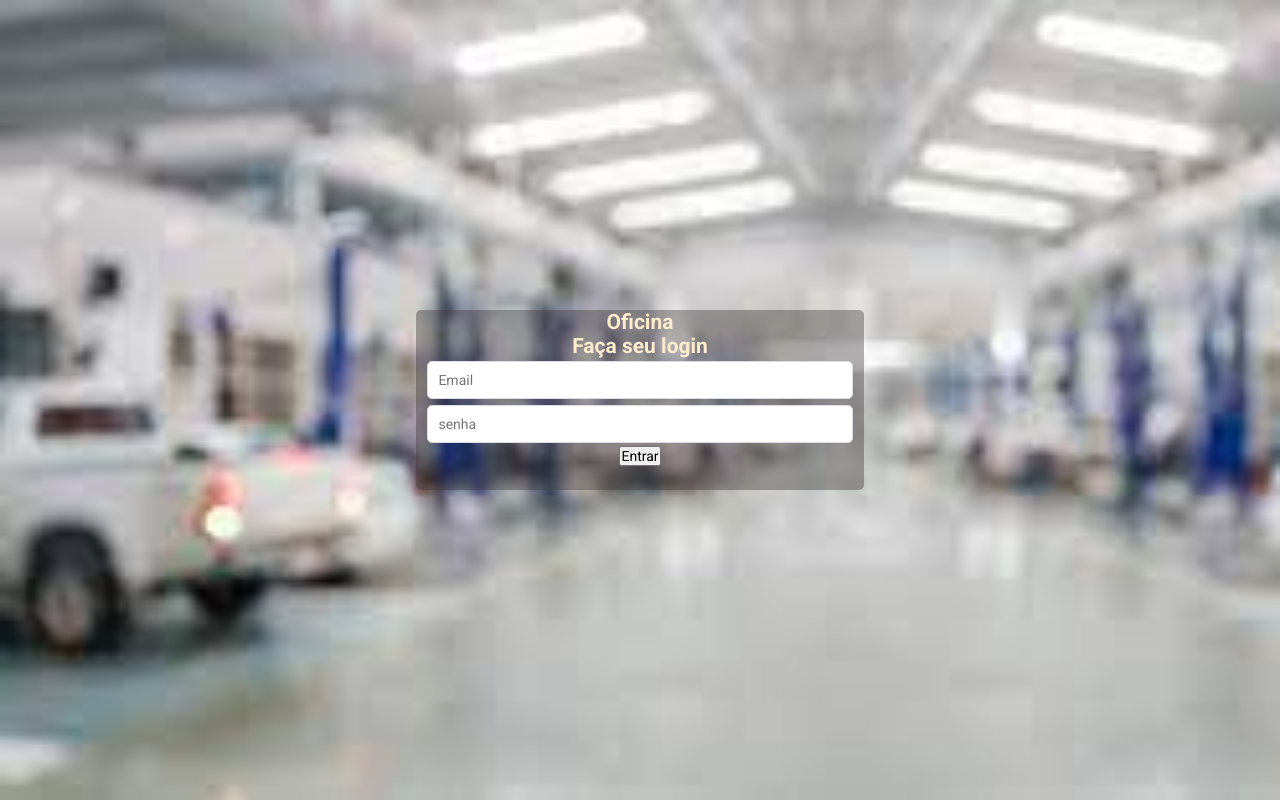
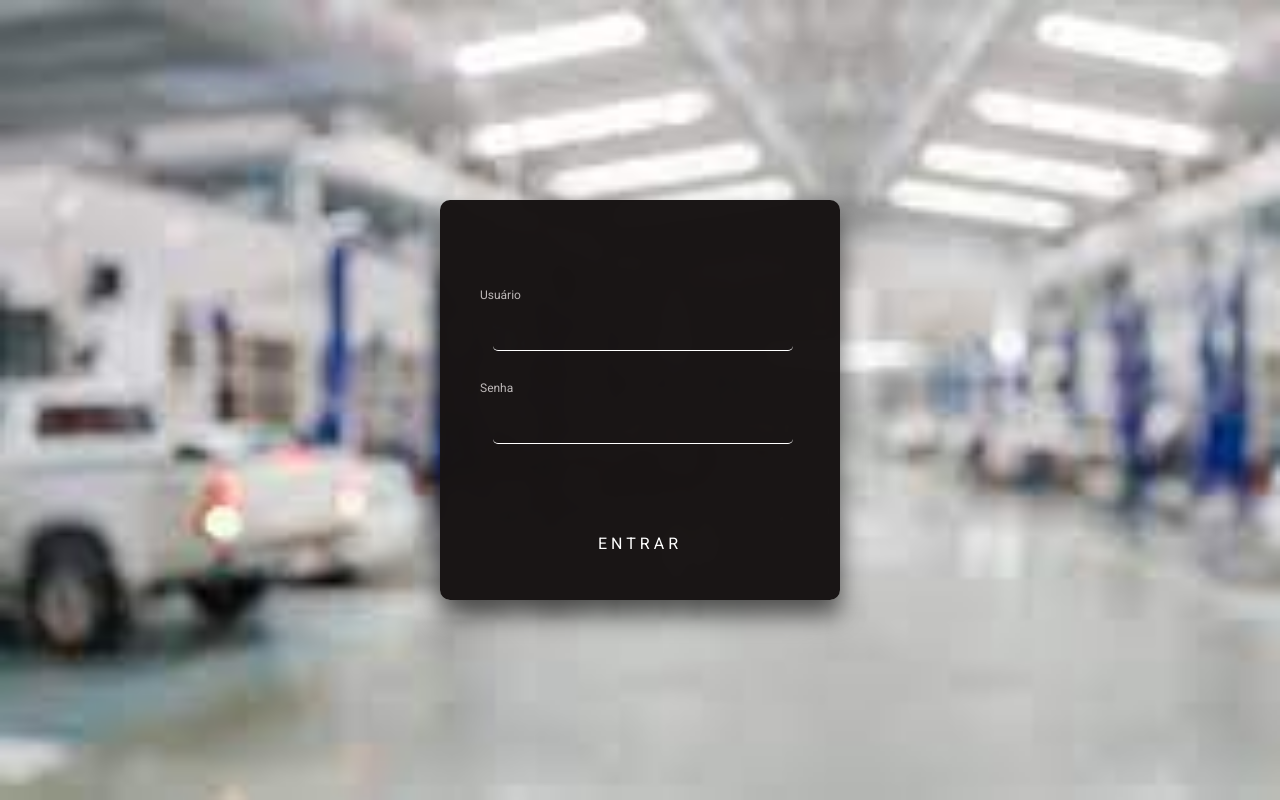
Before and after one commit to Iudhyy/Oficina-front, a React (Create React App) app: page / in a window 1280 px wide. Built offline with nearby package versions, Linux system fonts and the light colour scheme.

Commit message:
atualização do dia

```diff
--- a/src/componentes/Menu/index.js
+++ b/src/componentes/Menu/index.js
@@ -1,5 +1,6 @@
 import {FiUser,FiTruck,FiBriefcase,FiLayers,FiAnchor,FiPackage,FiTrendingUp,FiUserPlus,FiSlack,FiServer,FiShoppingCart,FiShoppingBag} from "react-icons/fi";
 import { GoFile,GoOrganization } from "react-icons/go";
+import { IoIosCar } from "react-icons/io";
 export default function Menu(){
     return(
         <div className="menu">
@@ -26,6 +27,8 @@ export default function Menu(){
 
             <a href="/listalotacao"><FiUserPlus/>Perfil</a>
 
+            <a href="/listalotacao"><IoIosCar/>Veiculos</a>
+
             <a href="/listalotacao"><FiTrendingUp/>Relatorios</a>
 
 
--- a/src/global.css
+++ b/src/global.css
@@ -49,16 +49,19 @@ button{
 }
 form{
     margin:auto;
-    width: 35%;
+    width: 80%;
     /* margin-top: 25%; */
-    height: 180px;
-    background-color: rgba(61, 55, 55, 0.4);
+    height: 200px;
+    /* background-color: rgba(61, 55, 55, 0.4); */
     border-radius: 5px;
     position: absolute;
     top: 0;
     bottom: 0;
     left: 0;
     right: 0;
+    padding: 25px;
+    bottom: 5px;
+
 
 }
 
@@ -156,3 +159,107 @@ form input{
 h1{
     color: blanchedalmond;
 }
+
+
+
+
+.login-box {
+    position: absolute;
+    top: 50%;
+    left: 50%;
+    width: 400px;
+    height: 400px;
+    padding: 40px;
+    transform: translate(-50%, -50%);
+    background: rgba(24, 20, 20, 0.987);
+    box-sizing: border-box;
+    box-shadow: 0 15px 25px rgba(0,0,0,.6);
+    border-radius: 10px;
+  }
+
+  .login-box .user-box {
+    position: relative;
+    padding: 10px;
+  }
+
+  .login-box .user-box input {
+    width: 100%;
+    padding: 10px 0;
+    font-size: 16px;
+    color: #fff;
+    margin-bottom: 30px;
+    border: none;
+    border-bottom: 1px solid #fff;
+    outline: none;
+    background: transparent;
+    height: 100%;
+  }
+
+  .login-box .user-box label {
+    position: absolute;
+    top: 0;
+    left: 0;
+    padding: 10px 0;
+    font-size: 16px;
+    color: #fff;
+    pointer-events: none;
+    transition: .5s;
+  }
+
+  .login-box .user-box input:focus ~ label,
+  .login-box .user-box input:valid ~ label {
+    top: -20px;
+    left: 0;
+    color: #bdb8b8;
+    font-size: 12px;
+
+
+  }
+
+  .login-box form a {
+    position: relative;
+    display: inline-block;
+    padding: 10px 20px;
+    color: #ffffff;
+    font-size: 16px;
+    text-decoration: none;
+    text-transform: uppercase;
+    overflow: hidden;
+    transition: .5s;
+    margin-top: 40px;
+    letter-spacing: 4px;
+  }
+
+  .login-box a:hover {
+    background: #03c4f4;
+    color: #fff;
+    border-radius: 5px;
+    box-shadow: 0 0 5px #0357f4,
+                0 0 25px #03d8f4,
+                0 0 50px #03d8f4,
+                0 0 100px #031bf4;
+  }
+
+  .login-box a span {
+    position: absolute;
+    display: block;
+  }
+
+  @keyframes btn-anim1 {
+    0% {
+      left: -100%;
+    }
+
+    50%,100% {
+      left: 100%;
+    }
+  }
+
+  .login-box a span:nth-child(1) {
+    bottom: 2px;
+    left: -100%;
+    width: 100%;
+    height: 2px;
+    background: linear-gradient(90deg, transparent, #0363f4);
+    animation: btn-anim1 2s linear infinite;
+  }
--- a/src/pages/login/index.js
+++ b/src/pages/login/index.js
@@ -31,7 +31,7 @@ function Login() {
   return (
     <div className='tudo'>
         <section className="form">
-        <form onSubmit={logar}>
+        {/* <form onSubmit={logar}>
             <h1>Oficina</h1>
             <h1>Faça seu login</h1>
                 <input
@@ -46,15 +46,37 @@ function Login() {
                 <button className="button_login" type="submit">
                 Entrar
                 </button>
-        </form>
+        </form> */}
     </section>
-    <section className="div-imagem">
+    <div class="login-box">
+
+  <form onSubmit={logar}>
+    <div class="user-box">
+      <input  type="text"
+      value={email}
+      onChange={e=>setEmail(e.target.value)}/>
+      <label>Usuário</label>
+    </div>
+    <div class="user-box">
+      <input type="password"
+      value={senha}
+      onChange={e=>setSenha(e.target.value)}/>
+      <label>Senha</label>
+    </div><center>
+    <a href="#">
+           Entrar
+       <span></span>
+    </a></center>
+  </form>
+</div>
 
 
-    </section>
+    </div>
 
-    </div>
+
   );
+
+
 }
 
 export default Login;
```
